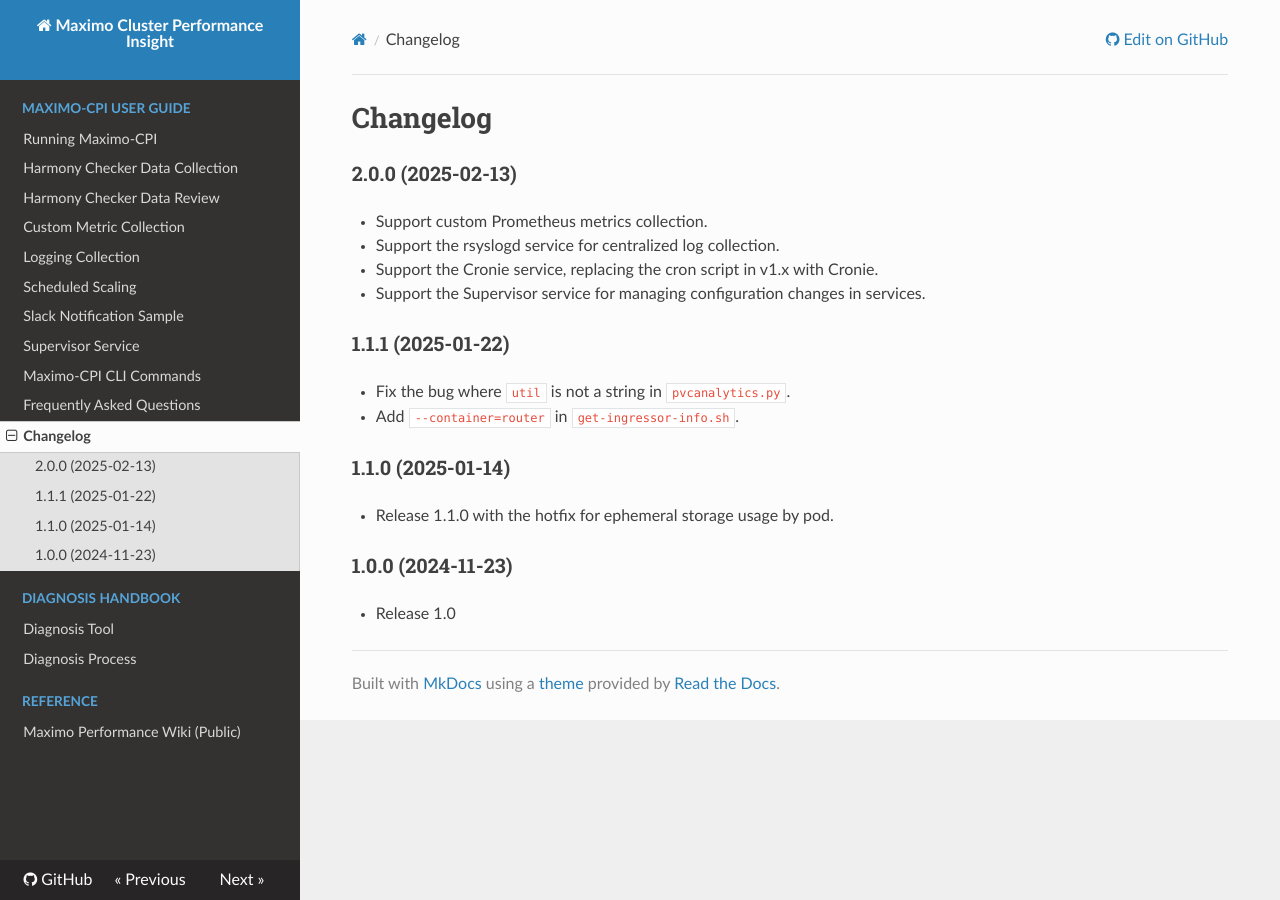
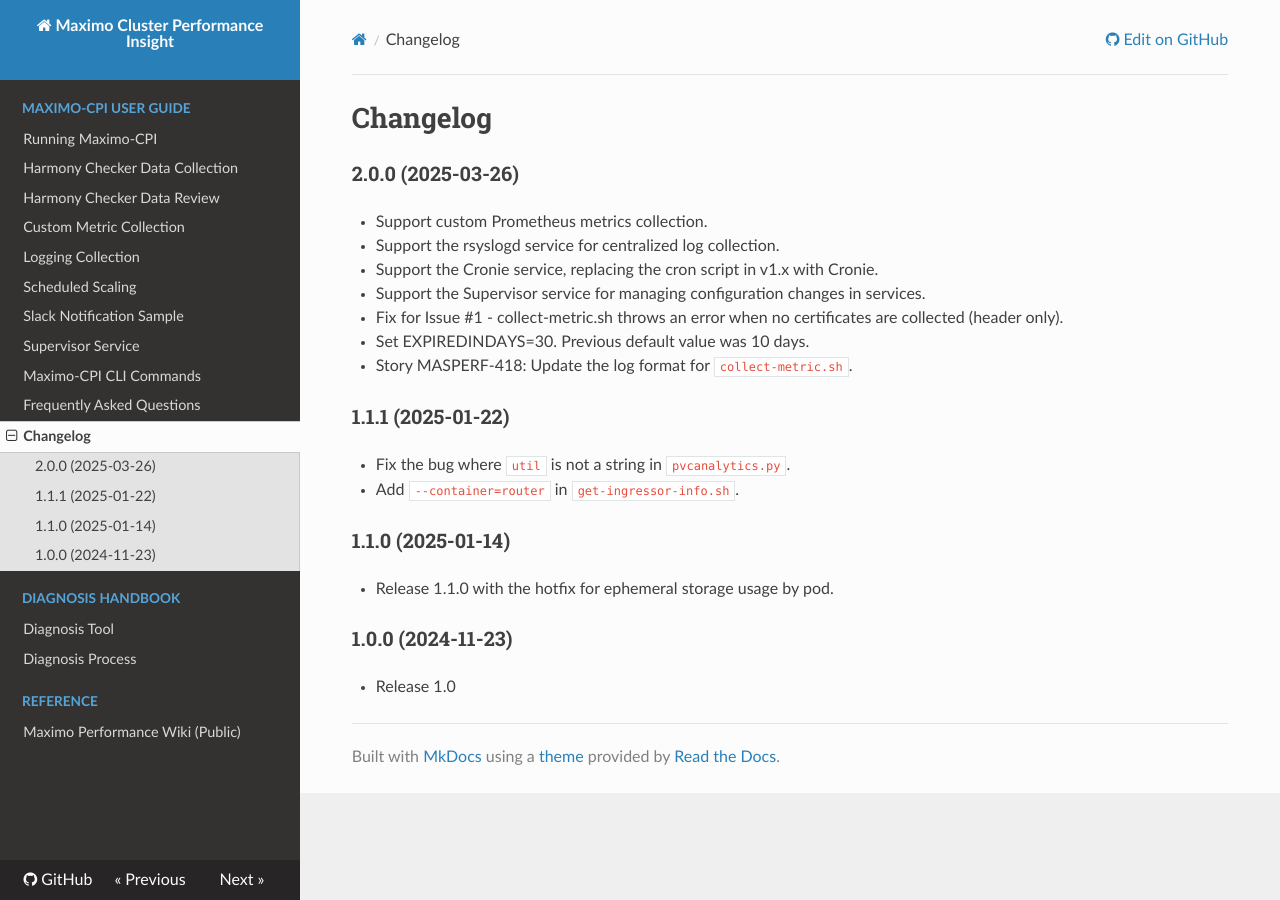
Before and after one commit to ibm-mas/mcpi, an MkDocs documentation site: the page built from docs/changelog.md, in a window 1280 px wide. Built offline with MkDocs 1.6.1, drawn with Linux system fonts in a browser that asks for light colours; nearby versions of some CDN libraries.

```diff
--- a/docs/changelog.md
+++ b/docs/changelog.md
@@ -1,11 +1,13 @@
 # Changelog
 
-### 2.0.0 (2025-02-13)
+### 2.0.0 (2025-03-26)
 -  Support custom Prometheus metrics collection.
 -  Support the rsyslogd service for centralized log collection.
 -  Support the Cronie service, replacing the cron script in v1.x with Cronie.
 -  Support the Supervisor service for managing configuration changes in services.
-
+-  Fix for Issue #1 - collect-metric.sh throws an error when no certificates are collected (header only).
+-  Set EXPIREDINDAYS=30. Previous default value was 10 days.
+-  Story MASPERF-418: Update the log format for `collect-metric.sh`.
 
 ### 1.1.1 (2025-01-22)
 
```
Also changed, not shown: docs/index.md (+0 -3 lines).
